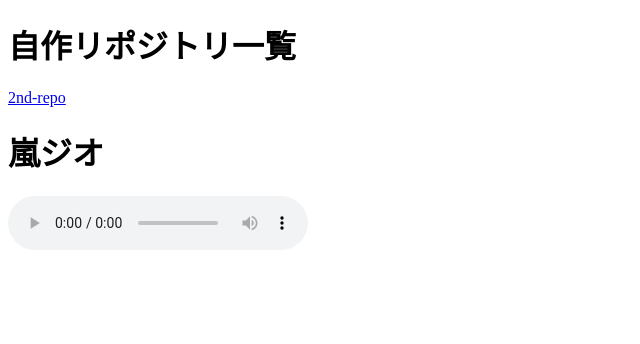
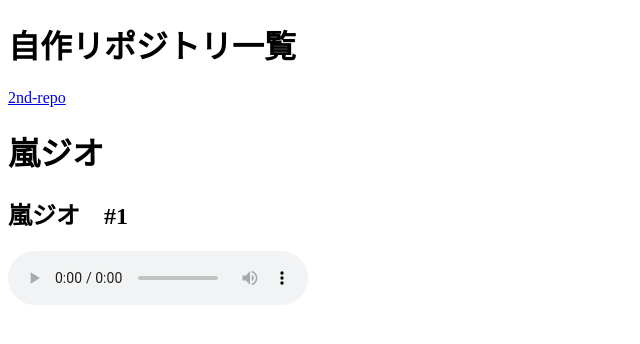
Before and after one commit to MakotoKishimoto-OECU/MyRepositoryPage, a plain HTML site: page index.html in a window 1280 px wide. Shown: the whole page, without its empty margins (0-640 px from the left). Drawn offline with Linux system fonts and the light colour scheme.

Commit message:
Update index.html

```diff
--- a/index.html
+++ b/index.html
@@ -12,9 +12,10 @@
     <a href="https://github.com/MakotoKishimoto-OECU/2nd-repo.git">2nd-repo</a>
 
     <h1>嵐ジオ</h1>
-    <audio controls>
-        <source src="嵐ジオ_#1.mp3">
-    </audio>
+    <div>
+        <h2>嵐ジオ　#1</h2>
+        <audio controls src="嵐ジオ_#1.mp3"></audio>
+    </div>
 
 </body>
 </html>
```
